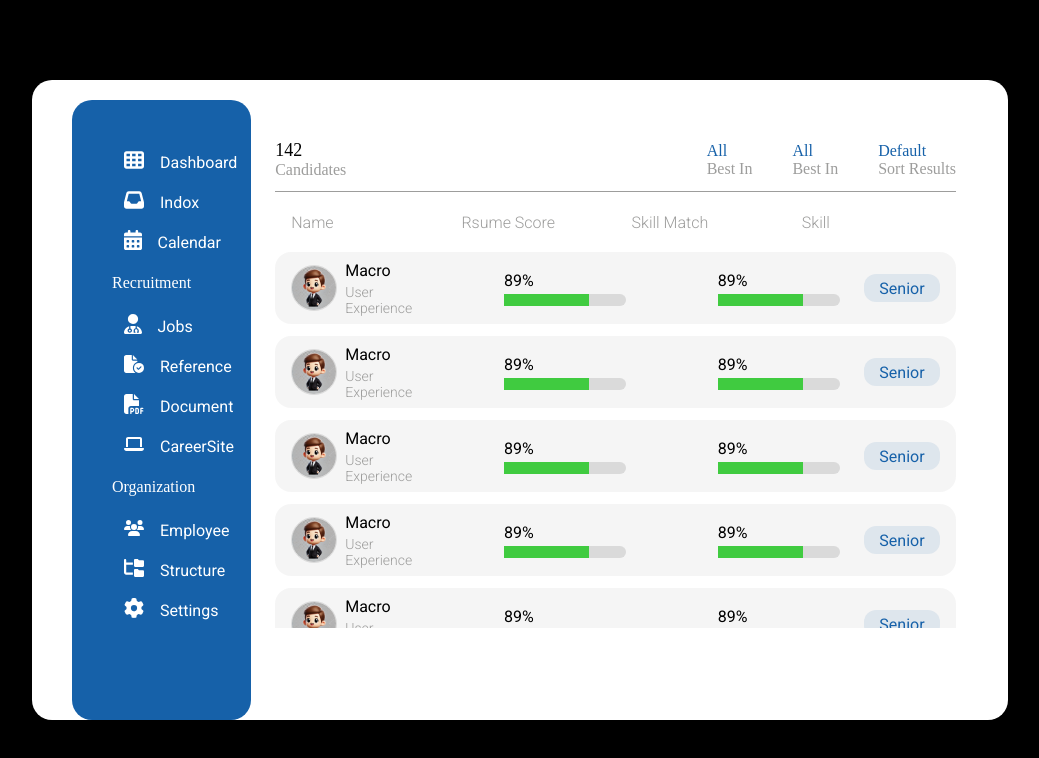
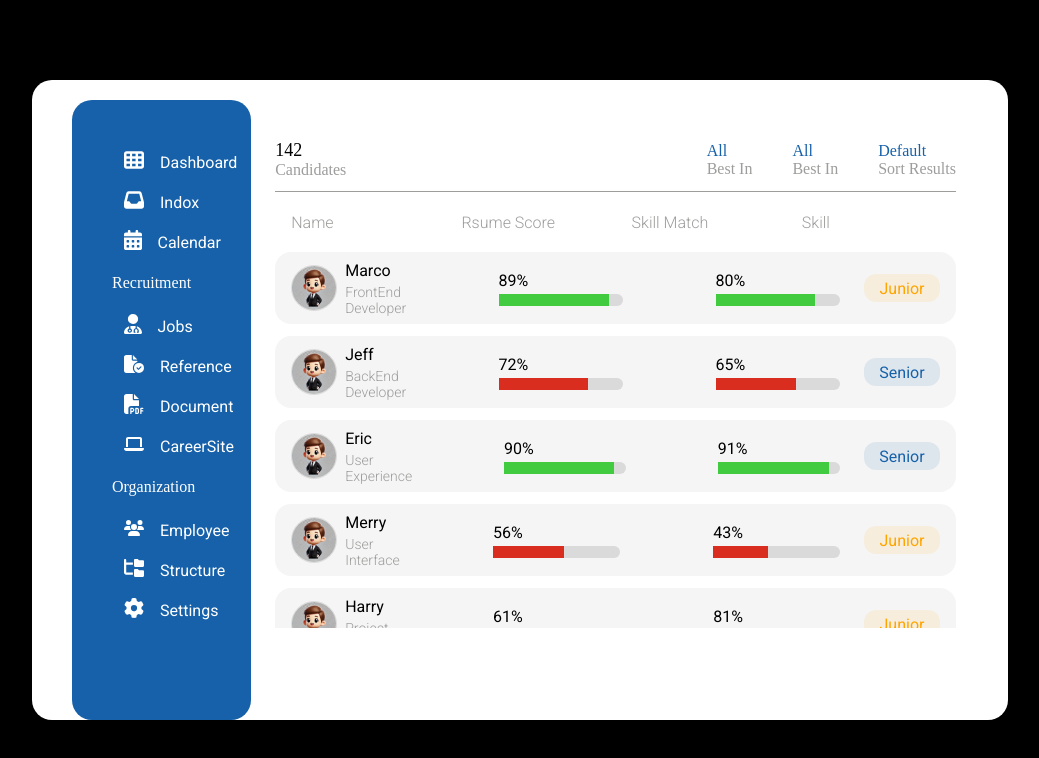
Before and after one commit to jongmin1/Vue-Ex, a Vue app in the folder stepbystep/: page / in a window 1280 px wide. Shown: the top 758 px of the page, without its empty margins (120-1159 px from the left). Built offline with nearby package versions, Linux system fonts and the light colour scheme; a web font is replaced by a local one.

Commit message:
feat: step9

```diff
--- a/stepbystep/src/components/atoms/chart/BarChart.vue
+++ b/stepbystep/src/components/atoms/chart/BarChart.vue
@@ -1,15 +1,24 @@
 <template>
     <div class="bar-chart">
         <div class="bar-chart__container">
-            <span class="bar-chart__container__value">89%</span>
+            <span class="bar-chart__container__value">{{ data }}%</span>
             <div class="bar-chart__container__base">
-                <div class="gauge"></div>
+                <div v-if="data >= 80" class="gauge" :style="{ width: data + '%' }"></div>
+                <div v-else class="gauge" :style="{ width: data + '%', backgroundColor: '#D92D20' }"></div>
             </div>
         </div>
     </div>
 </template>
 
-<script setup lang="ts"></script>
+<script setup lang="ts">
+import { toRefs } from 'vue'
+
+interface Props {
+    data: number
+}
+const props = defineProps<Props>()
+const {data} =toRefs(props)
+</script>
 
 <style lang="scss">
 .bar-chart {
--- a/stepbystep/src/components/atoms/organisms/Notice.vue
+++ b/stepbystep/src/components/atoms/organisms/Notice.vue
@@ -28,15 +28,7 @@
                 <span class="label">Skill</span>
             </div>
             <div class="notice__body__list-box">
-                <NoticeList />
-                <NoticeList />
-                <NoticeList />
-                <NoticeList />
-                <NoticeList />
-                <NoticeList />
-                <NoticeList />
-                <NoticeList />
-                <NoticeList />
+                <NoticeList v-for="item in tableData" :key="item.userName" :data="item"/>
             </div>
         </div>
     </div>
@@ -44,6 +36,131 @@
 
 <script setup lang="ts">
 import NoticeList from '@components/mocules/List.vue'
+import { ref } from 'vue'
+
+interface List {
+    userName: string
+    userRole: string
+    userResumeScore: number
+    userSkillMatch: number
+    userSkill: string
+}
+
+const tableData = ref<List[]>([
+    {
+            userName: 'Marco',
+            userRole: 'FrontEnd Developer',
+            userResumeScore: 89,
+            userSkillMatch: 80,
+            userSkill: 'Junior',
+        },
+        {
+            userName: 'Jeff',
+            userRole: 'BackEnd Developer',
+            userResumeScore: 72,
+            userSkillMatch: 65,
+            userSkill: 'Senior',
+        },
+        {
+            userName: 'Eric',
+            userRole: 'User Experience',
+            userResumeScore: 90,
+            userSkillMatch: 91,
+            userSkill: 'Senior',
+        },
+        {
+            userName: 'Merry',
+            userRole: 'User Interface',
+            userResumeScore: 56,
+            userSkillMatch: 43,
+            userSkill: 'Junior',
+        },
+        {
+            userName: 'Harry',
+            userRole: 'Project Manager',
+            userResumeScore: 61,
+            userSkillMatch: 81,
+            userSkill: 'Junior',
+        },
+        {
+            userName: 'John',
+            userRole: 'Project Orner',
+            userResumeScore: 100,
+            userSkillMatch: 100,
+            userSkill: 'Senior',
+        },
+        {
+            userName: 'Maxwell',
+            userRole: 'FrontEnd Developer',
+            userResumeScore: 50,
+            userSkillMatch: 60,
+            userSkill: 'Senior',
+        },
+        {
+            userName: 'Pole',
+            userRole: 'BackEnd Developer',
+            userResumeScore: 80,
+            userSkillMatch: 76,
+            userSkill: 'Senior',
+        },
+        //
+        {
+            userName: 'Marco',
+            userRole: 'FrontEnd Developer',
+            userResumeScore: 89,
+            userSkillMatch: 80,
+            userSkill: 'Junior',
+        },
+        {
+            userName: 'Jeff',
+            userRole: 'BackEnd Developer',
+            userResumeScore: 72,
+            userSkillMatch: 65,
+            userSkill: 'Senior',
+        },
+        {
+            userName: 'Eric',
+            userRole: 'User Experience',
+            userResumeScore: 90,
+            userSkillMatch: 91,
+            userSkill: 'Senior',
+        },
+        {
+            userName: 'Merry',
+            userRole: 'User Interface',
+            userResumeScore: 56,
+            userSkillMatch: 43,
+            userSkill: 'Junior',
+        },
+        {
+            userName: 'Harry',
+            userRole: 'Project Manager',
+            userResumeScore: 61,
+            userSkillMatch: 81,
+            userSkill: 'Junior',
+        },
+        {
+            userName: 'John',
+            userRole: 'Project Orner',
+            userResumeScore: 100,
+            userSkillMatch: 100,
+            userSkill: 'Senior',
+        },
+        {
+            userName: 'Maxwell',
+            userRole: 'FrontEnd Developer',
+            userResumeScore: 50,
+            userSkillMatch: 60,
+            userSkill: 'Senior',
+        },
+        {
+            userName: 'Pole',
+            userRole: 'BackEnd Developer',
+            userResumeScore: 80,
+            userSkillMatch: 76,
+            userSkill: 'Senior',
+        },
+])
 </script>
 
 <style lang="scss" scoped>
@@ -116,6 +233,7 @@ import NoticeList from '@components/mocules/List.vue'
         &__column {
             display: flex;
             align-items: center;
+            // justify-content: space-between;
 
             width: 100%;
             height: 60px;
--- a/stepbystep/src/components/mocules/List.vue
+++ b/stepbystep/src/components/mocules/List.vue
@@ -3,22 +3,37 @@
         <div class="list__avatar">
             <img src="../../assets/images/man.png" alt="" class="list__avatar__image">
             <div class="list__avatar__text-box">
-                <span class="name">Macro</span>
-                <span class="duty">User Experience</span>
+                <span class="name">{{ data.userName }}</span>
+                <span class="duty">{{ data.userRole }}</span>
             </div>
         </div>
         <div class="list__item"></div>
-            <BarChart />
+            <BarChart :data="data.userResumeScore"/>
         <div class="list__item"></div>
-            <BarChart />
+            <BarChart :data="data.userSkillMatch"/>
         <div class="list__item">
-            <div class="list__item__chip">Senior</div>
+            <div v-if="data.userSkill== 'Senior'" class="list__item__chip">{{ data.userSkill }}</div>
+            <div v-if="data.userSkill== 'Junior'"class="list__item__chip junior">{{ data.userSkill }}</div>
         </div>
     </div>
 </template>
 
 <script setup lang="ts">
 import BarChart from '@components/atoms/chart/BarChart.vue';
+import { toRefs } from 'vue'
+interface List {
+    userName: string
+    userRole: string
+    userResumeScore: number
+    userSkillMatch: number
+    userSkill: string
+}
+
+interface Props {
+    data: List
+}
+const props =defineProps<Props>()
+const {data } = toRefs(props)
 </script>
 
 <style lang="scss" scoped>
@@ -85,6 +100,11 @@ import BarChart from '@components/atoms/chart/BarChart.vue';
             color: $color-blue-000;
             background-color: rgba($color-blue-000, 0.1);
             border-radius: 12px;
+
+            &.junior{
+                color: orange;
+                background-color: rgba(orange, 0.1);
+            }
         }
     }
 }
```
